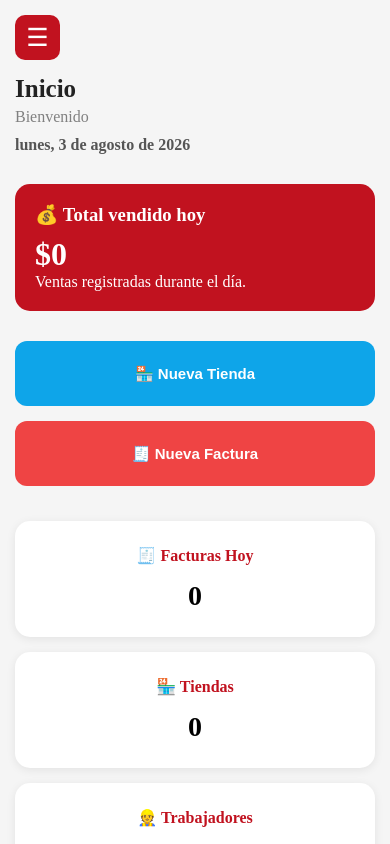
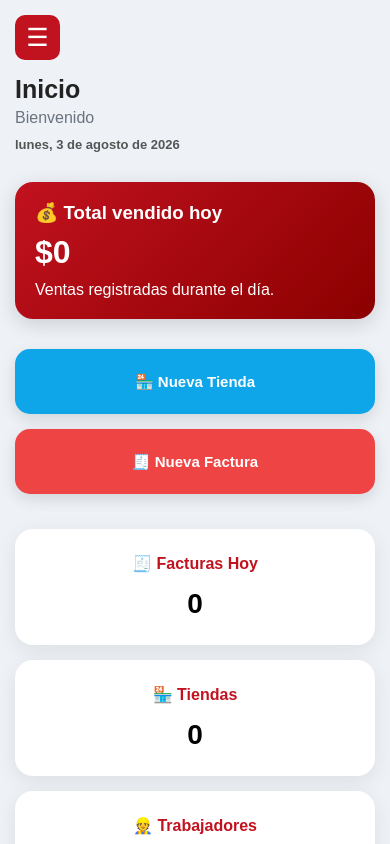
Before and after one commit to J0104-ep/control-cuentas-frontend, a React (Vite) app: page /tiendas in a window 390 px wide. Both pictures are taken after a click on the button "⬅ Volver". Shown: the top 844 px of the page. Built offline with nearby package versions, Linux system fonts and the light colour scheme; no server answers.

Commit message:
Dashboard trabajador responsive movil

```diff
--- a/src/styles/dashboard.css
+++ b/src/styles/dashboard.css
@@ -4,9 +4,12 @@
   padding:0;
 }
 
+
 body{
   overflow-x:hidden;
+  font-family:Arial, Helvetica, sans-serif;
 }
+
 
 
 /* ================= GENERAL ================= */
@@ -15,8 +18,10 @@ body{
 .dashboard{
 
   display:flex;
+
   min-height:100vh;
-  background:#f5f5f5;
+
+  background:#eef2f7;
 
 }
 
@@ -125,6 +130,8 @@ body{
 
   min-width:0;
 
+  background:#eef2f7;
+
 }
 
 
@@ -137,6 +144,18 @@ body{
   display:none;
 
 }
+
+
+
+
+
+.overlay{
+
+  display:none;
+
+}
+
+
 
 
 
@@ -166,7 +185,7 @@ body{
 
 .topbar p{
 
-  color:gray;
+  color:#6b7280;
 
   margin-top:5px;
 
@@ -184,20 +203,39 @@ body{
 
 
 
+
+
+
+
 /* ================= TOTAL ================= */
 
 
 .total-card{
 
-  background:#c1121f;
+  background:linear-gradient(
+    135deg,
+    #c1121f,
+    #8b0000
+  );
 
   color:white;
 
-  border-radius:15px;
+  border-radius:18px;
 
   padding:30px;
 
   margin-bottom:30px;
+
+  box-shadow:
+  0 5px 20px rgba(0,0,0,.15);
+
+}
+
+
+
+.total-card h3{
+
+  margin-bottom:10px;
 
 }
 
@@ -210,6 +248,16 @@ body{
   margin-top:10px;
 
 }
+
+
+
+.total-card p{
+
+  margin-top:10px;
+
+}
+
+
 
 
 
@@ -234,15 +282,17 @@ body{
 
   background:white;
 
-  border-radius:15px;
+  border-radius:18px;
 
   padding:25px;
 
   text-align:center;
 
-  box-shadow:0 2px 10px rgba(0,0,0,.08);
+  box-shadow:
+  0 5px 20px rgba(0,0,0,.08);
 
 }
+
 
 
 .card h4{
@@ -262,6 +312,10 @@ body{
   font-weight:bold;
 
 }
+
+
+
+
 
 
 
@@ -288,7 +342,7 @@ body{
 
   border:none;
 
-  border-radius:12px;
+  border-radius:15px;
 
   color:white;
 
@@ -298,8 +352,24 @@ body{
 
   cursor:pointer;
 
+  transition:.3s;
+
+  box-shadow:
+  0 5px 15px rgba(0,0,0,.12);
+
 }
 
+
+
+.acciones button:hover{
+
+  transform:translateY(-3px);
+
+}
+
+
+
+/* colores */
 
 
 .acciones button:nth-child(1){
@@ -340,6 +410,8 @@ body{
 
 
 
+
+
 /* ================= FACTURAS ================= */
 
 
@@ -351,7 +423,10 @@ body{
 
   padding:25px;
 
-  border-radius:15px;
+  border-radius:18px;
+
+  box-shadow:
+  0 5px 20px rgba(0,0,0,.08);
 
 }
 
@@ -383,6 +458,8 @@ body{
 
   border-radius:8px;
 
+  cursor:pointer;
+
 }
 
 
@@ -399,13 +476,15 @@ body{
 
   border-bottom:1px solid #ddd;
 
+  gap:15px;
+
 }
 
 
 
 .factura p{
 
-  color:gray;
+  color:#6b7280;
 
   margin-top:5px;
 
@@ -419,7 +498,12 @@ body{
 
   font-size:20px;
 
+  font-weight:bold;
+
 }
+
+
+
 
 
 
@@ -455,6 +539,9 @@ TABLET
 
 
 
+
+
+
 /* =================================================
 CELULAR
 ================================================= */
@@ -471,7 +558,7 @@ CELULAR
 
 
 
-/* BOTON MENU */
+
 
 
 .menu-mobile{
@@ -510,24 +597,31 @@ CELULAR
 
 
 
-/* SIDEBAR OCULTO */
 
 
 .sidebar{
 
+
  position:fixed;
+
 
  top:0;
 
+
  left:-270px;
+
 
  width:270px;
 
+
  height:100vh;
+
 
  z-index:2000;
 
+
  transition:.3s;
+
 
 }
 
@@ -535,80 +629,9 @@ CELULAR
 
 .sidebar.activo-menu{
 
+
  left:0;
 
-}
-
-
-
-
-
-/* OSCURO */
-
-.overlay{
-
- position:fixed;
-
- inset:0;
-
- background:rgba(0,0,0,.5);
-
- z-index:1500;
-
-}
-
-
-
-
-
-
-.content{
-
- width:100%;
-
- padding:75px 15px 20px;
-
-}
-
-
-
-
-
-.topbar{
-
- flex-direction:column;
-
- align-items:flex-start;
-
- gap:10px;
-
-}
-
-
-
-.topbar h1{
-
- font-size:25px;
-
-}
-
-
-
-
-
-.total-card{
-
- padding:20px;
-
-}
-
-
-
-.total-card h1{
-
- font-size:32px;
-
- word-break:break-word;
 
 }
 
@@ -618,46 +641,23 @@ CELULAR
 
 
 
-.cards{
-
- display:grid;
-
- grid-template-columns:1fr;
-
- gap:15px;
-
-}
+.overlay{
 
 
+ display:block;
 
 
-
-.card span{
-
- font-size:28px;
-
-}
+ position:fixed;
 
 
+ inset:0;
 
 
+ background:rgba(0,0,0,.5);
 
 
-.acciones{
+ z-index:1500;
 
- grid-template-columns:1fr;
-
- gap:15px;
-
-}
-
-
-
-.acciones button{
-
- height:65px;
-
- font-size:15px;
 
 }
 
@@ -667,9 +667,14 @@ CELULAR
 
 
 
-.ultimas{
+.content{
 
- padding:15px;
+
+ width:100%;
+
+
+ padding:75px 15px 20px;
+
 
 }
 
@@ -677,21 +682,29 @@ CELULAR
 
 
 
-.titulo-ultimas{
+
+
+.topbar{
+
 
  flex-direction:column;
 
+
  align-items:flex-start;
 
- gap:15px;
+
+ gap:10px;
+
 
 }
 
 
 
-.btn-ver-todas{
+.topbar h1{
 
- width:100%;
+
+ font-size:25px;
+
 
 }
 
@@ -699,22 +712,190 @@ CELULAR
 
 
 
-.factura{
+.fecha{
 
- flex-direction:column;
 
- align-items:flex-start;
+ font-size:13px;
 
- gap:10px;
 
 }
 
 
 
 
+
+
+
+.total-card{
+
+
+ padding:20px;
+
+
+}
+
+
+
+
+
+.total-card h1{
+
+
+ font-size:32px;
+
+
+ word-break:break-word;
+
+
+}
+
+
+
+
+
+
+
+
+.cards{
+
+
+ display:grid;
+
+
+ grid-template-columns:1fr;
+
+
+ gap:15px;
+
+
+}
+
+
+
+
+
+
+
+.card span{
+
+
+ font-size:28px;
+
+
+}
+
+
+
+
+
+
+
+
+
+.acciones{
+
+
+ grid-template-columns:1fr;
+
+
+ gap:15px;
+
+
+}
+
+
+
+.acciones button{
+
+
+ height:65px;
+
+
+ font-size:15px;
+
+
+}
+
+
+
+
+
+
+
+
+
+.ultimas{
+
+
+ padding:15px;
+
+
+}
+
+
+
+
+
+
+
+.titulo-ultimas{
+
+
+ flex-direction:column;
+
+
+ align-items:flex-start;
+
+
+ gap:15px;
+
+
+}
+
+
+
+
+
+.btn-ver-todas{
+
+
+ width:100%;
+
+
+}
+
+
+
+
+
+
+
+
+.factura{
+
+
+ flex-direction:column;
+
+
+ align-items:flex-start;
+
+
+ gap:10px;
+
+
+}
+
+
+
+
+
+
+
 .valor-dashboard{
 
+
  font-size:18px;
+
 
 }
 
```
